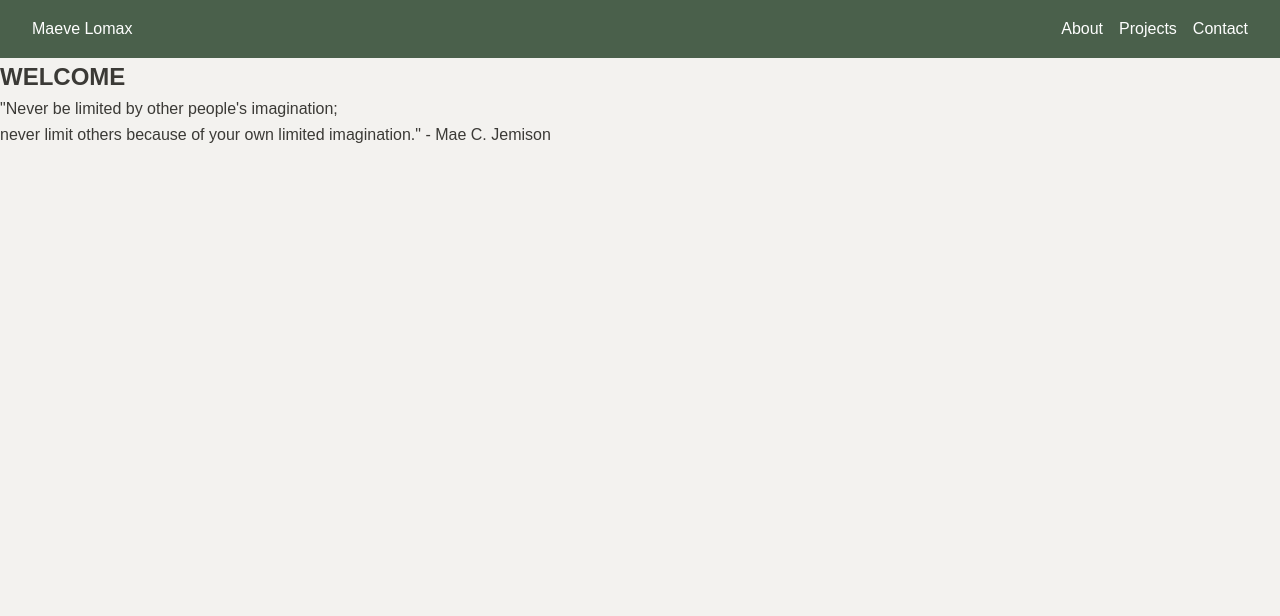
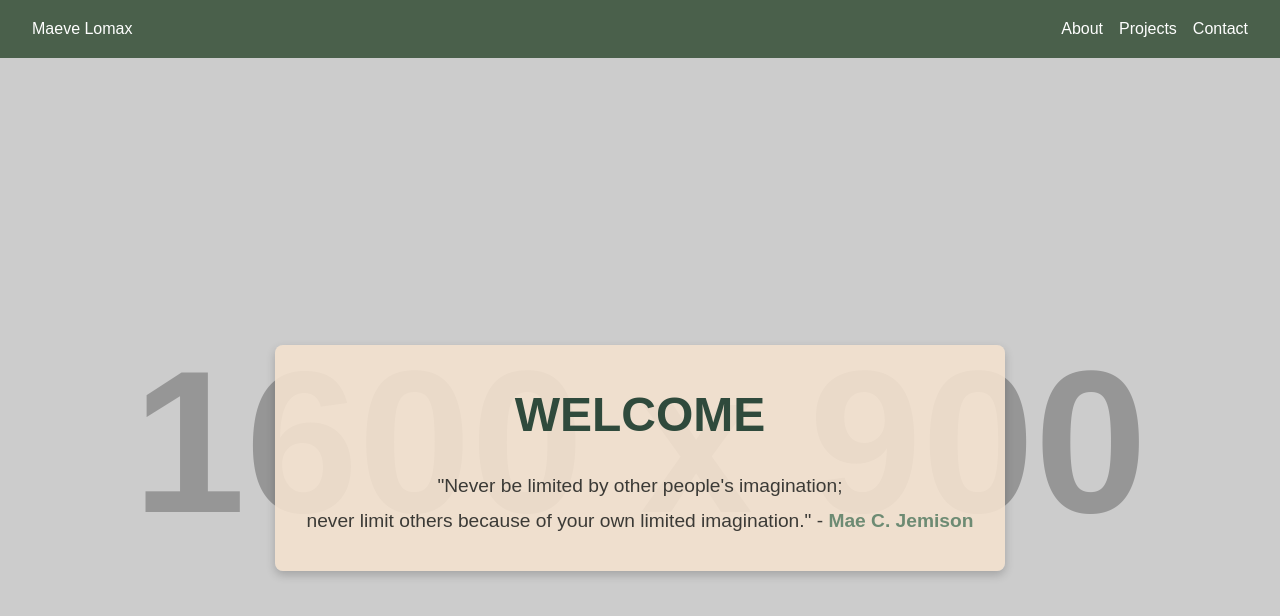
Before and after one commit to maevelomax/personal-website, a plain HTML site: page index.html in a window 1280 px wide. Drawn offline with Linux system fonts and the light colour scheme; placeholder pictures from the web are drawn by us.

Commit message:
Update styles.css for mae jemison welcome

```diff
--- a/styles.css
+++ b/styles.css
@@ -48,28 +48,48 @@ a {
   color: #b8b8a8; /* Subtle tan hover effect */
 }
 
-/* Intro Section */
-.intro {
-  height: 100vh;
+/* Welcome Section */
+.welcome-section {
+  height: 100vh; /* Full screen height */
+  background-image: url('https://via.placeholder.com/1600x900'); /* Replace with your image URL */
+  background-size: cover;
+  background-position: center;
   display: flex;
   justify-content: center;
   align-items: center;
   text-align: center;
-  background: linear-gradient(to bottom right, #b3d9d1, #d6d2c4); /* Soft pastel blue and cream gradient */
-  color: #3b3a36; /* Deep brown text */
   padding: 2rem;
+  background-color: #b3d9d1; /* Soft pastel blue as fallback */
 }
 
-.intro-content h1 {
-  font-size: 2.5rem;
+.welcome-content {
+  background-color: rgba(243, 226, 207, 0.9); /* Transparent tan background */
+  padding: 2rem;
+  border-radius: 8px;
+  box-shadow: 0 4px 10px rgba(0, 0, 0, 0.2);
+}
+
+.welcome-content h1 {
+  font-size: 3rem;
   margin-bottom: 1rem;
   color: #2f4a3c; /* Dark earthy green */
 }
 
-.intro-content p {
+.welcome-content p {
   font-size: 1.2rem;
-  margin-bottom: 2rem;
-  color: #4a604b; /* Subtle pastel green */
+  color: #3b3a36; /* Deep brown for text */
+  line-height: 1.8;
+}
+
+.welcome-content a {
+  color: #6d8b73; /* Subtle pastel green */
+  text-decoration: none;
+  font-weight: bold;
+}
+
+.welcome-content a:hover {
+  color: #4a604b; /* Earthy green hover effect */
+  text-decoration: underline;
 }
 
 .cta-button {
```
